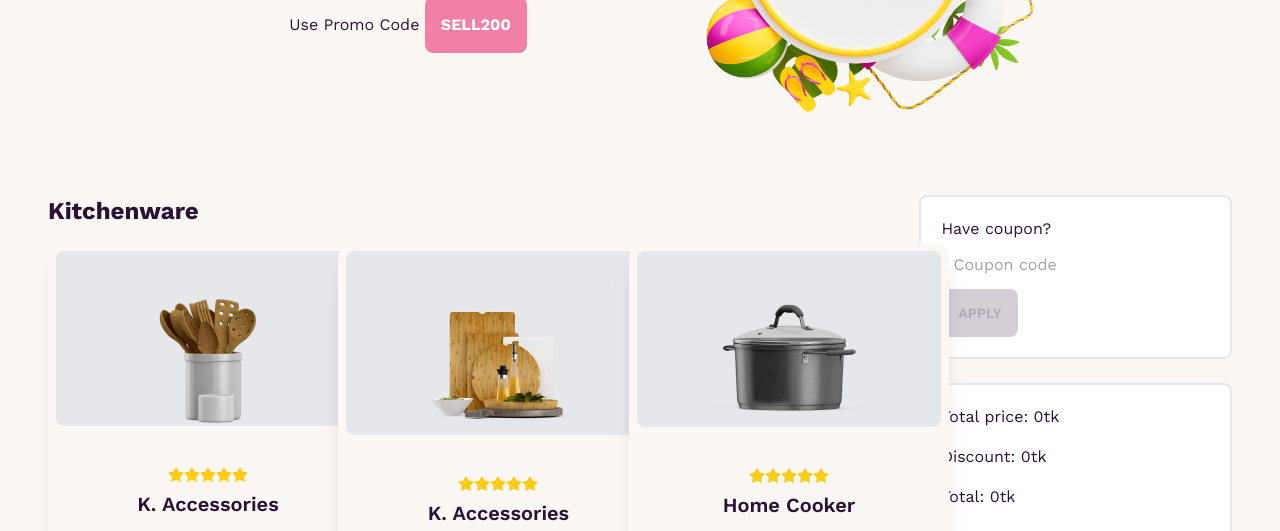
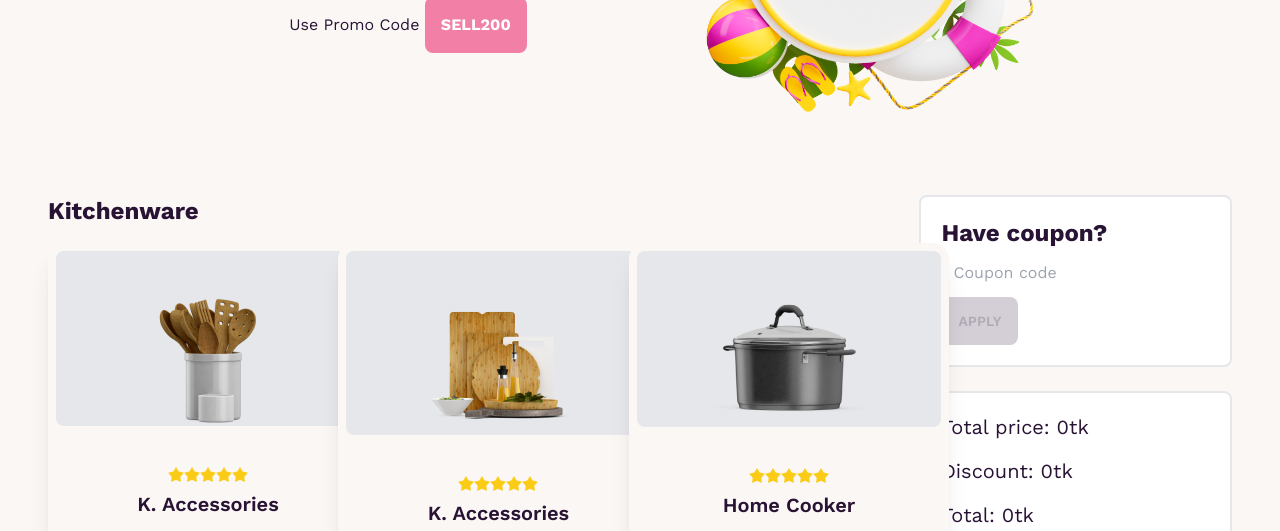
Before and after one commit to afrinchowa/Summer-sell, a plain HTML site: page index.html in a window 1280 px wide. Shown: the part 269-800 px from the top of the page. Drawn offline with nearby package versions, Linux system fonts and the light colour scheme.

Commit message:
coupon added

```diff
--- a/index.html
+++ b/index.html
@@ -229,15 +229,15 @@
             <div class="w-auto " class="cart">
 
                 <div class="border-2  mb-6 p-5 rounded-lg bg-white">
-                    <label for="promo-code">Have coupon?</label><br>
+                    <label class="text-2xl font-bold" for="promo-code">Have coupon?</label><br>
                     <input class="p-3" type="text" placeholder="Coupon code" id="promo-code">
                     <button id="mybtn" onclick="applyPromoCode()" class=" btn btn-pink rounded-lg" disabled>Apply</button>
                 </div>
                 <ul id="cart-list"></ul>
                 <div class="border-2  p-5 rounded-lg bg-white ">
-                    <p class="mb-4">Total price: <span id="total-price">0</span>tk </p>
-                    <p class="mb-4">Discount: <span id="discount">0</span>tk </p>
-                    <p class="mb-4">Total: <span id="discounted-price">0</span>tk </p>
+                    <p class="mb-4 text-xl ">Total price: <span id="total-price">0</span>tk </p>
+                    <p class="mb-4 text-xl">Discount: <span id="discount">0</span>tk </p>
+                    <p class="mb-4 text-xl">Total: <span id="discounted-price">0</span>tk </p>
                 </div>
                 <div class="card-actions text-center">
                     <!-- Open the modal using ID.showModal() method -->
```
